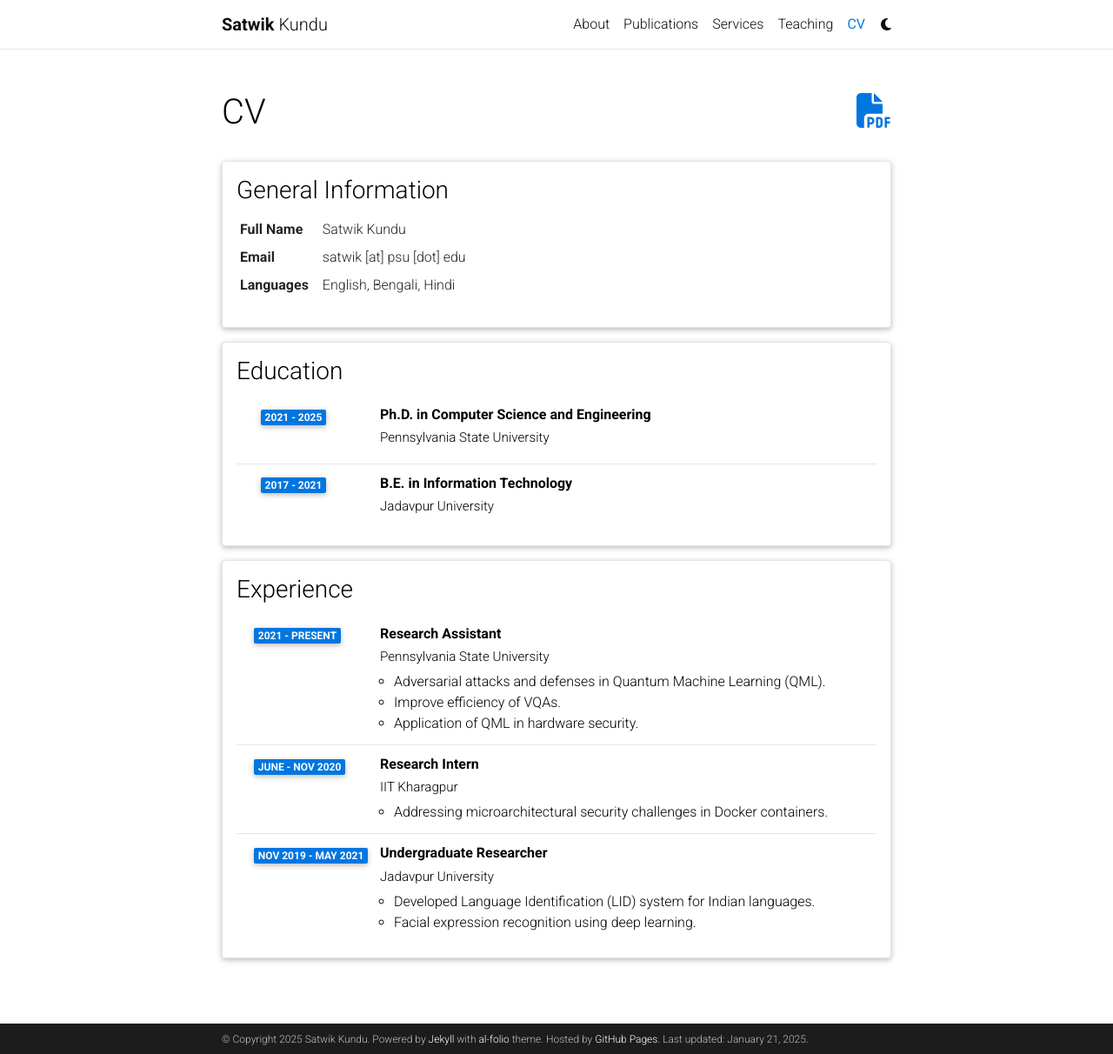
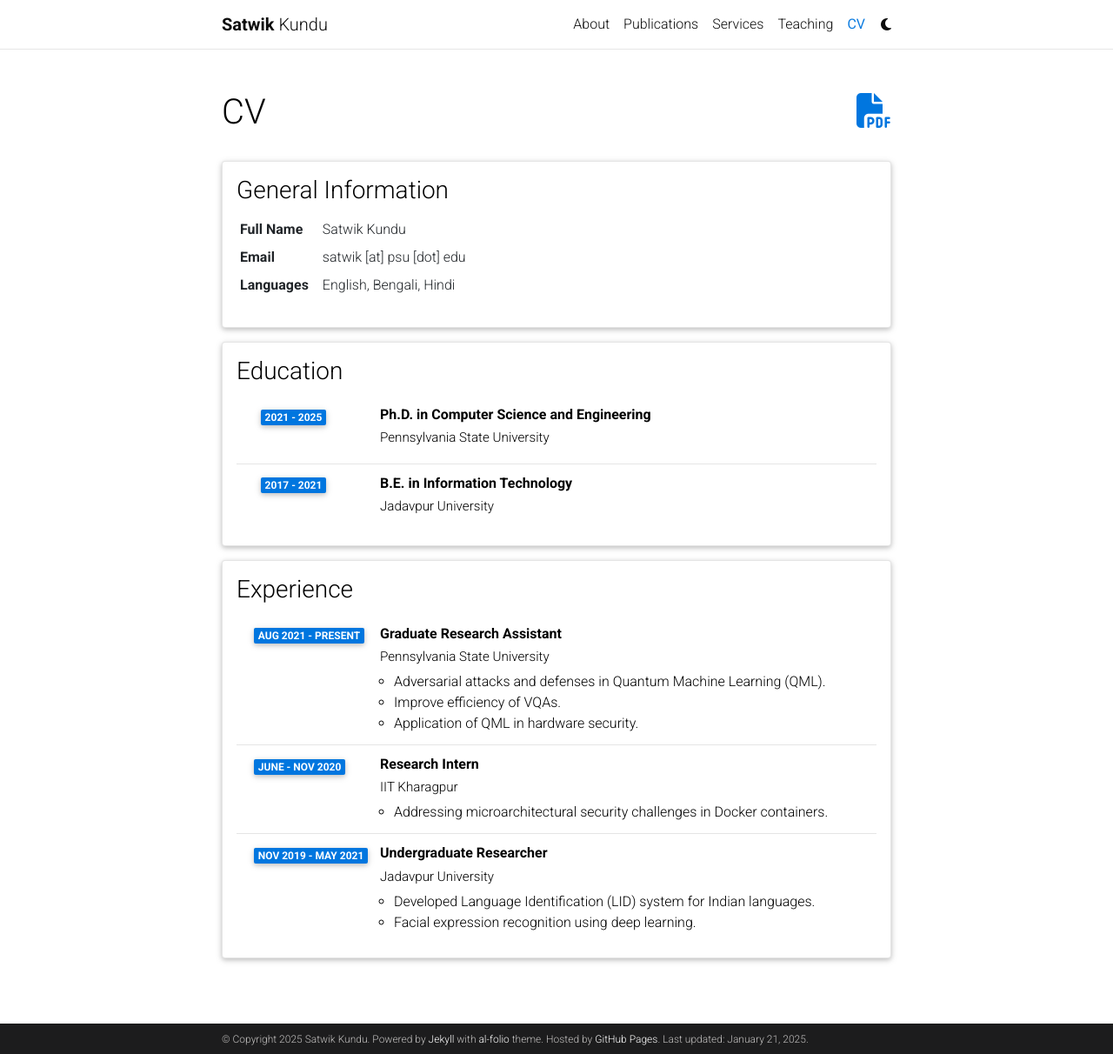
Before and after one commit to satwik-kundu/satwik-kundu.github.io, a Jekyll site: the page built from _pages/cv.md, in a window 1280 px wide and 1212 px high. Shown: the whole window at 87% size. Built offline with Jekyll 4.4.1, drawn with Linux system fonts in a browser that asks for light colours; full-size pictures stand in for the smaller copies a plugin makes; comment, search, counter and statistics services are not loaded; a style sheet for code colours, icons or effects is not loaded.

Commit message:
changed formatting

```diff
--- a/_bibliography/papers.bib
+++ b/_bibliography/papers.bib
@@ -40,7 +40,7 @@
 @article{kundu2024security,
   title={Security Concerns in Quantum Machine Learning as a Service},
   author={Kundu, Satwik and Ghosh, Swaroop},
-  journal={Proceedings of the 13th ACM International Workshop on Hardware and Architectural Support for Security and Privacy (HASP)},
+  journal={13th ACM International Workshop on Hardware and Architectural Support for Security and Privacy (HASP) @ MICRO},
   year={2024},
   url = "https://dl.acm.org/doi/10.1145/3696843.3696846",
   bibtex_show = "https://scholar.googleusercontent.com/scholar.bib?q=info:HBR0fMuj8YoJ:scholar.google.com/&output=citation&scisdr=ClHzf_r2EIW5spC1EOo:AFWwaeYAAAAAZyKzCOqtFipVv_dtZMdTDSbU5rQ&scisig=AFWwaeYAAAAAZyKzCBdA_wCstyekAMCA-0cGWgk&scisf=4&ct=citation&cd=-1&hl=en",
@@ -64,7 +64,7 @@
 @inproceedings{kundu2022security,
   title={Security Aspects of Quantum Machine Learning: Opportunities, Threats and Defenses},
   author={Kundu, Satwik and Ghosh, Swaroop},
-  booktitle={Proceedings of the 32nd IEEE/ACM Proceedings of the Great Lakes Symposium on VLSI (GLSVLSI)},
+  booktitle={Proceedings of the 32nd IEEE/ACM Great Lakes Symposium on VLSI (GLSVLSI)},
   pages={463--468},
   year={2022},
   url = "https://dl.acm.org/doi/abs/10.1145/3526241.3530833",
--- a/_data/cv.yml
+++ b/_data/cv.yml
@@ -26,9 +26,9 @@
 - title: Experience
   type: time_table
   contents:
-    - title: Research Assistant
+    - title: Graduate Research Assistant
       institution: Pennsylvania State University
-      year: 2021 - present
+      year: Aug 2021 - present
       description:
         - Adversarial attacks and defenses in Quantum Machine Learning (QML).
         - Improve efficiency of VQAs.
--- a/_includes/news.html
+++ b/_includes/news.html
@@ -2,7 +2,7 @@
   {% if site.news != blank -%}
   {%- assign news_size = site.news | size -%}
   <div class="table-responsive" {% if include.limit and site.announcements.scrollable and news_size> 3
-    %}style="max-height: 50vw"{% endif %}>
+    %}style="max-height: 60vw"{% endif %}>
     <table class="table table-sm table-borderless">
       {%- assign news = site.news | reverse -%}
       {% if include.limit and site.announcements.limit %}
```
Also changed, not shown: _pages/about.md (+1 -2 lines), 1 other file.
